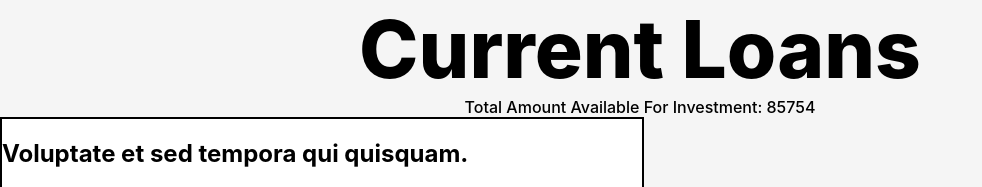
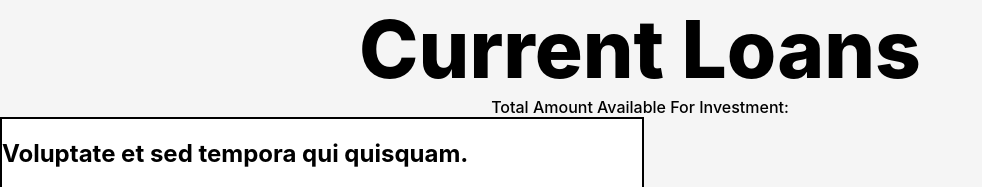
Before and after one commit to AmariEllington/lendinvest-test, a React (Create React App) app in the folder lendinvest-test/: page / in a window 1280 px wide. Shown: the top 187 px of the page, without its empty margins (0-982 px from the left). Built offline with nearby package versions, Linux system fonts and the light colour scheme.

Commit message:
need to fix decreasing investment amount

```diff
--- a/lendinvest-test/src/components/Loans.js
+++ b/lendinvest-test/src/components/Loans.js
@@ -22,7 +22,7 @@ export default class Loans extends Component {
       stateAvailable:
         parseInt(this.state.stateAvailable) - parseInt(event.target.input.value)
     });
-    console.log(event.target.input.value);
+    this.props.decreaseAmountForInvestment(event);
   };
 
   userInvest = event => {
--- a/lendinvest-test/src/containers/HomePage.js
+++ b/lendinvest-test/src/containers/HomePage.js
@@ -4,37 +4,51 @@ import Loans from "../components/Loans";
 
 export default class HomePage extends Component {
   state = {
-    data: []
+    data: [],
+    investmentAmount: 0
   };
 
   componentDidMount() {
+    // const change = data.map(data => parseInt(data.amount.replace(/,/g, "")));
+    // let sum = change.reduce((change, val) => {
+    //   return change + val;
+    // }, 0);
+    // let final = sum / change.length;
     this.setState({
-      data: Data.loans
+      data: Data.loans,
+      investmentAmount: Data.amount
     });
   }
 
+  decreaseAmountForInvestment = (event, data) => {
+    const decreasedInvestmentAmount =
+      this.state.investmentAmount - event.target.input.value;
+    this.setState({
+      investmentAmount: decreasedInvestmentAmount
+    });
+  };
+
   render() {
-    const { data } = this.state;
+    const { data, investmentAmount } = this.state;
 
     //// clean up ///////////
 
-    const change = data.map(data => parseInt(data.amount.replace(/,/g, "")));
-
-    let sum = change.reduce((change, val) => {
-      return change + val;
-    }, 0);
-    let final = sum / change.length;
-    console.log(final);
     //////// clean up ////////////
     return (
       <div className="homePage">
         <div className="title">Current Loans</div>
         <div className="totalAmount">
-          Total Amount Available For Investment: {final}
+          Total Amount Available For Investment: {investmentAmount}
         </div>
         <div className="DisplayLoans">
           {data.map(data => (
-            <Loans data={data} key={data.id} />
+            <Loans
+              data={data}
+              key={data.id}
+              decreaseAmountForInvestment={event =>
+                this.decreaseAmountForInvestment(event)
+              }
+            />
           ))}
         </div>
       </div>
```
